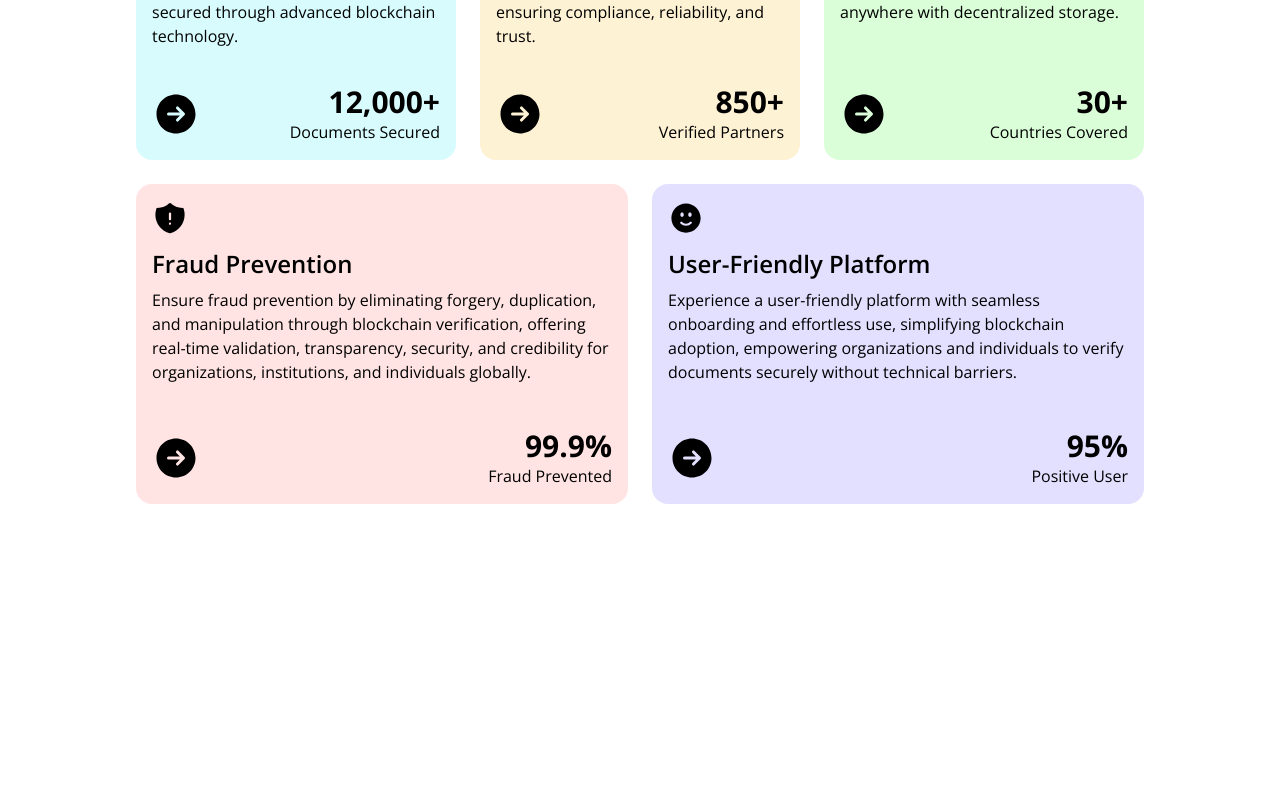
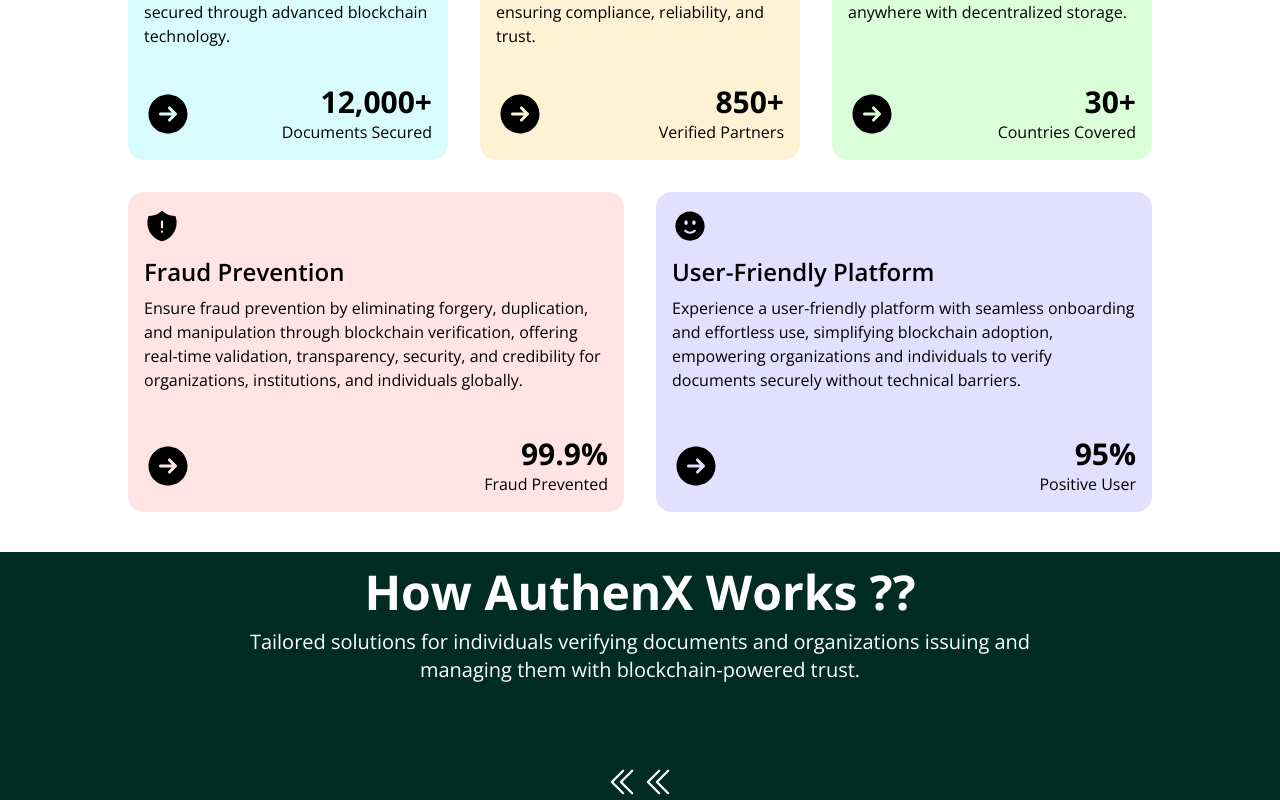
Before and after one commit to Ashmalik28/AuthenX, a React (Vite) app in the folder client/: page / in a window 1280 px wide. Shown: the part 1480-2280 px from the top of the page. Before the commit the page ends 2024 px from the top, so only its background shows below. Built offline with nearby package versions, Linux system fonts and the light colour scheme.

Commit message:
building how it works page

```diff
--- a/client/src/App.jsx
+++ b/client/src/App.jsx
@@ -2,6 +2,7 @@
 import './App.css'
 
 import { Navbar , HeroSection, Stats, Features } from './components'
+import HowItWorks from './components/HowItWorks'
 
 function App() {
 
@@ -11,6 +12,7 @@
     <HeroSection/>
     <Stats/>
     <Features />
+    <HowItWorks />
     </>
   )
 }
--- a/client/src/components/Features.jsx
+++ b/client/src/components/Features.jsx
@@ -1,7 +1,7 @@
 
 
 const FeatureCard = ({svg , headline ,  text , stats , stattext , width , bgcolor}) => {
-    return <div className={`${width} h-80 flex flex-col justify-between p-4 ${bgcolor} rounded-2xl`}>
+    return <div className={`${width} h-80 flex flex-col hover:scale-110 justify-between p-4 transition-all duration-300 ease-in-out ${bgcolor} rounded-2xl`}>
         <div>
         <span>{svg}</span>
         <span className="flex flex-col mt-3">
@@ -49,11 +49,11 @@
 const FeatureCardLowerData = [
     {svg: <svg xmlns="http://www.w3.org/2000/svg" viewBox="0 0 24 24" fill="currentColor" class="size-9">
      <path fill-rule="evenodd" d="M11.484 2.17a.75.75 0 0 1 1.032 0 11.209 11.209 0 0 0 7.877 3.08.75.75 0 0 1 .722.515 12.74 12.74 0 0 1 .635 3.985c0 5.942-4.064 10.933-9.563 12.348a.749.749 0 0 1-.374 0C6.314 20.683 2.25 15.692 2.25 9.75c0-1.39.223-2.73.635-3.985a.75.75 0 0 1 .722-.516l.143.001c2.996 0 5.718-1.17 7.734-3.08ZM12 8.25a.75.75 0 0 1 .75.75v3.75a.75.75 0 0 1-1.5 0V9a.75.75 0 0 1 .75-.75ZM12 15a.75.75 0 0 0-.75.75v.008c0 .414.336.75.75.75h.008a.75.75 0 0 0 .75-.75v-.008a.75.75 0 0 0-.75-.75H12Z" clip-rule="evenodd" />
-    </svg>, headline : "Fraud Prevention" ,  text : "Ensure fraud prevention by eliminating forgery, duplication, and manipulation through blockchain verification, offering real-time validation, transparency, security, and credibility for organizations, institutions, and individuals globally." , stats : "99.9%" , stattext : "Fraud Prevented" , width : "w-123" , bgcolor : "bg-[#ffe4e3]"
+    </svg>, headline : "Fraud Prevention" ,  text : "Ensure fraud prevention by eliminating forgery, duplication, and manipulation through blockchain verification, offering real-time validation, transparency, security, and credibility for organizations, institutions, and individuals globally." , stats : "99.9%" , stattext : "Fraud Prevented" , width : "w-124" , bgcolor : "bg-[#ffe4e3]"
     },
     {svg: <svg xmlns="http://www.w3.org/2000/svg" viewBox="0 0 24 24" fill="currentColor" class="size-9">
     <path fill-rule="evenodd" d="M12 2.25c-5.385 0-9.75 4.365-9.75 9.75s4.365 9.75 9.75 9.75 9.75-4.365 9.75-9.75S17.385 2.25 12 2.25Zm-2.625 6c-.54 0-.828.419-.936.634a1.96 1.96 0 0 0-.189.866c0 .298.059.605.189.866.108.215.395.634.936.634.54 0 .828-.419.936-.634.13-.26.189-.568.189-.866 0-.298-.059-.605-.189-.866-.108-.215-.395-.634-.936-.634Zm4.314.634c.108-.215.395-.634.936-.634.54 0 .828.419.936.634.13.26.189.568.189.866 0 .298-.059.605-.189.866-.108.215-.395.634-.936.634-.54 0-.828-.419-.936-.634a1.96 1.96 0 0 1-.189-.866c0-.298.059-.605.189-.866Zm2.023 6.828a.75.75 0 1 0-1.06-1.06 3.75 3.75 0 0 1-5.304 0 .75.75 0 0 0-1.06 1.06 5.25 5.25 0 0 0 7.424 0Z" clip-rule="evenodd" />
-    </svg> , headline : "User-Friendly Platform" ,  text : "Experience a user-friendly platform with seamless onboarding and effortless use, simplifying blockchain adoption, empowering organizations and individuals to verify documents securely without technical barriers." , stats : "95%" , stattext : "Positive User" , width : "w-123" , bgcolor: "bg-[#e2dfff]"
+    </svg> , headline : "User-Friendly Platform" ,  text : "Experience a user-friendly platform with seamless onboarding and effortless use, simplifying blockchain adoption, empowering organizations and individuals to verify documents securely without technical barriers." , stats : "95%" , stattext : "Positive User" , width : "w-124" , bgcolor: "bg-[#e2dfff]"
     },
 ]
 const Features = () => {
@@ -74,7 +74,7 @@
                 </span>
             </div>
             <div className="flex flex-col mb-10">
-                <div className="flex mt-10 gap-6 ">
+                <div className="flex mt-10 gap-8 ">
                 {FeatureCardUpperData.map((data , index) => (
                 <FeatureCard
                 key={data.headline + index}
@@ -87,7 +87,7 @@
                 bgcolor={data.bgcolor} />
                 ))}
             </div>
-            <div className="flex gap-6 mt-6">
+            <div className="flex gap-8 mt-8">
                 {FeatureCardLowerData.map((data , index) => (
                 <FeatureCard
                 key={data.headline + index}
--- /dev/null
+++ b/client/src/components/HowItWorks.jsx
@@ -0,0 +1,29 @@
+
+
+const HowItWorks = () => {
+    return (
+        <div className="w-full bg-blue-500 flex justify-center">
+            <div className="w-[1440px] 2xl:w-[1800px] flex flex-col items-center bg-emerald-950">
+            <div className="flex flex-col items-center">
+            <span className="mt-4 text-white text-5xl font-bold">How AuthenX Works ??</span>
+            <span className="mt-3 text-white text-xl w-2/3 text-center">Tailored solutions for individuals verifying documents and organizations issuing and managing them with blockchain-powered trust.</span>
+            </div>
+            <div className="text-white mt-20 flex">
+                <button><svg xmlns="http://www.w3.org/2000/svg" viewBox="0 0 24 24" fill="currentColor" class="size-9">
+                <path fill-rule="evenodd" d="M10.72 11.47a.75.75 0 0 0 0 1.06l7.5 7.5a.75.75 0 1 0 1.06-1.06L12.31 12l6.97-6.97a.75.75 0 0 0-1.06-1.06l-7.5 7.5Z" clip-rule="evenodd" />
+                <path fill-rule="evenodd" d="M4.72 11.47a.75.75 0 0 0 0 1.06l7.5 7.5a.75.75 0 1 0 1.06-1.06L6.31 12l6.97-6.97a.75.75 0 0 0-1.06-1.06l-7.5 7.5Z" clip-rule="evenodd" />
+                </svg>
+                </button>
+                <button><svg xmlns="http://www.w3.org/2000/svg" viewBox="0 0 24 24" fill="currentColor" class="size-9">
+                <path fill-rule="evenodd" d="M10.72 11.47a.75.75 0 0 0 0 1.06l7.5 7.5a.75.75 0 1 0 1.06-1.06L12.31 12l6.97-6.97a.75.75 0 0 0-1.06-1.06l-7.5 7.5Z" clip-rule="evenodd" />
+                <path fill-rule="evenodd" d="M4.72 11.47a.75.75 0 0 0 0 1.06l7.5 7.5a.75.75 0 1 0 1.06-1.06L6.31 12l6.97-6.97a.75.75 0 0 0-1.06-1.06l-7.5 7.5Z" clip-rule="evenodd" />
+                </svg>
+                </button>
+            </div>
+
+            </div>
+        </div>
+    )
+}
+
+export default HowItWorks;
--- a/client/src/components/Stats.jsx
+++ b/client/src/components/Stats.jsx
@@ -35,7 +35,7 @@
                 <path stroke-linecap="round" stroke-linejoin="round" d="M12 21a9.004 9.004 0 0 0 8.716-6.747M12 21a9.004 9.004 0 0 1-8.716-6.747M12 21c2.485 0 4.5-4.03 4.5-9S14.485 3 12 3m0 18c-2.485 0-4.5-4.03-4.5-9S9.515 3 12 3m0 0a8.997 8.997 0 0 1 7.843 4.582M12 3a8.997 8.997 0 0 0-7.843 4.582m15.686 0A11.953 11.953 0 0 1 12 10.5c-2.998 0-5.74-1.1-7.843-2.918m15.686 0A8.959 8.959 0 0 1 21 12c0 .778-.099 1.533-.284 2.253m0 0A17.919 17.919 0 0 1 12 16.5c-3.162 0-6.133-.815-8.716-2.247m0 0A9.015 9.015 0 0 1 3 12c0-1.605.42-3.113 1.157-4.418" />
                 </svg>
             </div>
-            <div className="flex items-center mt-5 gap-5">
+            <div className="flex items-center pl-20 pr-20 mt-5 gap-5">
             {statsData.map((stats , index) => (
             <StatsCard
             key={stats.metrics + index}
--- a/client/src/components/index.js
+++ b/client/src/components/index.js
@@ -3,3 +3,4 @@
 export {default as Button} from "./Button"
 export {default as Stats} from "./Stats"
 export {default as Features} from "./Features"
+export {default as How} from "./HowItWorks"
```
